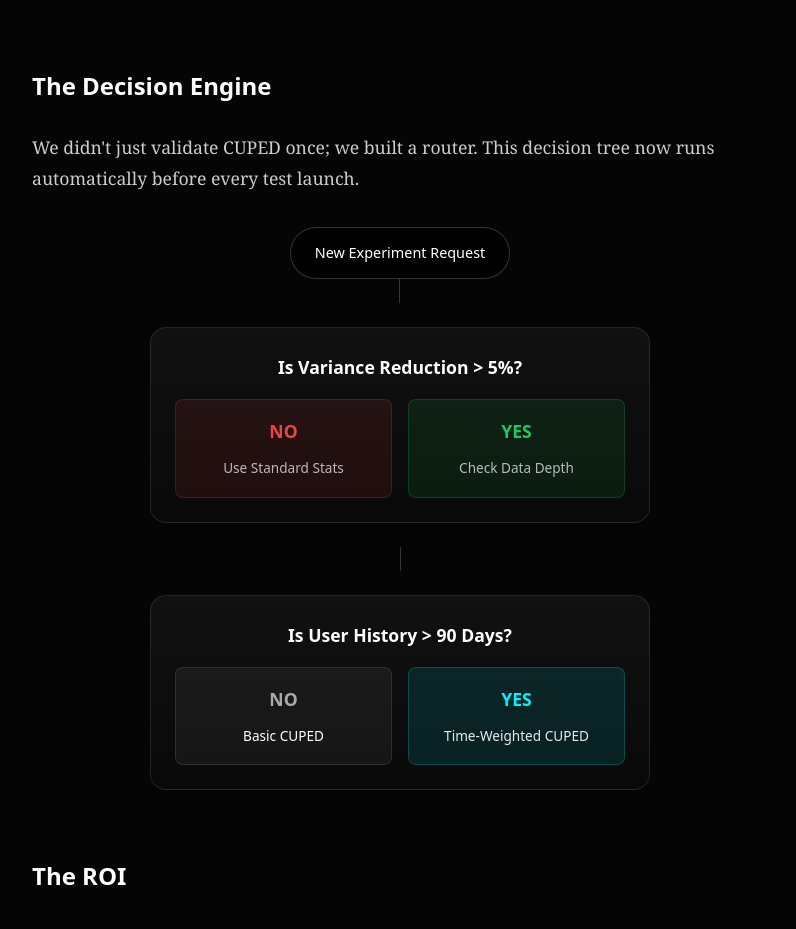
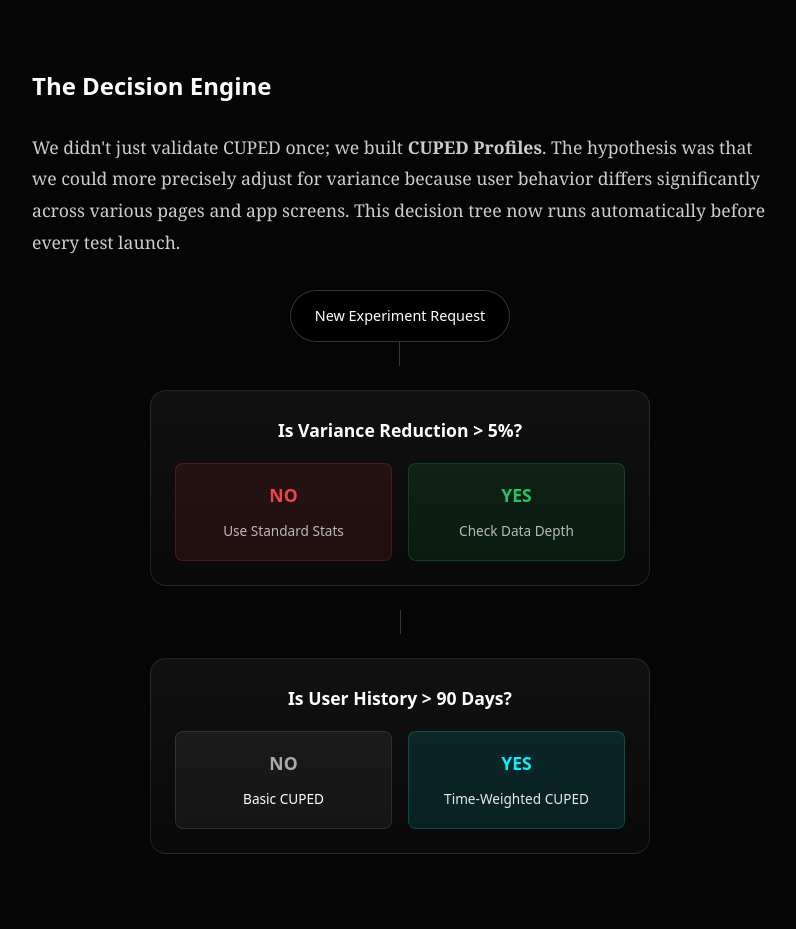
Before and after one commit to justsuyash/justsuyash_portfolio, a Next.js app: page /articles/litmus-test-protocol in a window 1280 px wide. Shown: the part 3486-4415 px from the top of the page, without its empty margins (240-1036 px from the left). Built offline with nearby package versions, Linux system fonts and the light colour scheme.

Commit message:
Update Litmus Test article with CUPED Profiles concept

```diff
--- a/src/components/articles/LitmusTestProtocolContent.jsx
+++ b/src/components/articles/LitmusTestProtocolContent.jsx
@@ -291,7 +291,7 @@ const LitmusTestProtocolContent = () => {
 
                         <h3 style={{ fontSize: '1.5rem', fontWeight: 600, color: '#fff', marginBottom: '24px', fontFamily: 'system-ui, sans-serif' }}>The Decision Engine</h3>
                         <p style={{ marginBottom: '32px' }}>
-                            We didn't just validate CUPED once; we built a router. This decision tree now runs automatically before every test launch.
+                            We didn't just validate CUPED once; we built <strong>CUPED Profiles</strong>. The hypothesis was that we could more precisely adjust for variance because user behavior differs significantly across various pages and app screens. This decision tree now runs automatically before every test launch.
                         </p>
 
                         {/* Refired Decision Tree */}
```
